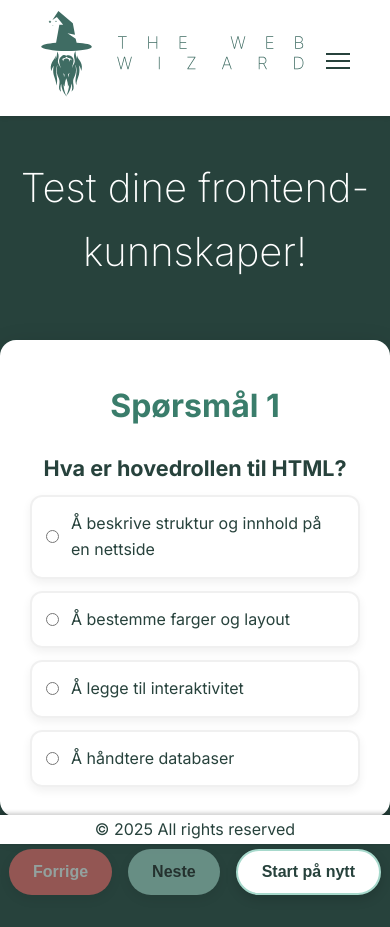
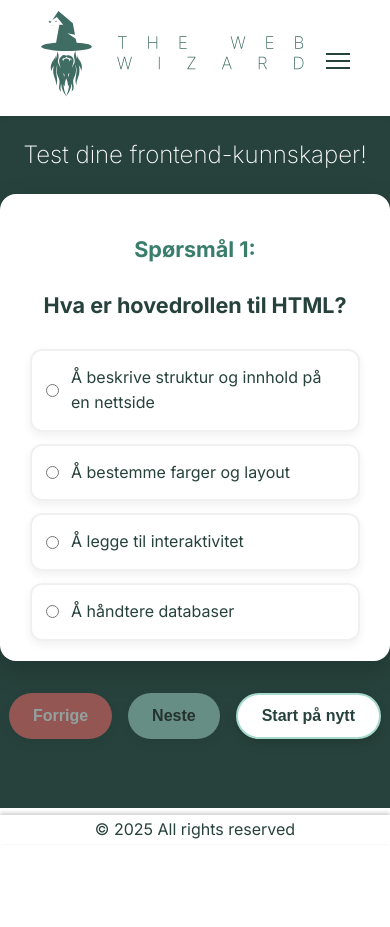
Before and after one commit to alekskosta/arbeidskrav02-aleksander-og-ola, a Next.js app: page /oppgaver in a window 390 px wide. After the commit the page ends 844 px from the top, so only its background shows below. Built offline with nearby package versions, Linux system fonts and the light colour scheme.

Commit message:
flex-direction row på heading i quizcard og forbedret mobiltilpasning

```diff
--- a/app/(with-nav)/oppgaver/page.module.css
+++ b/app/(with-nav)/oppgaver/page.module.css
@@ -11,6 +11,16 @@
 
 @media (max-width: 960px) {
   .mainHeading {
-    font-size: 2.5rem;
+    font-size: 2rem;
+  }
+
+  .container {
+    padding: 20px 0;
   }
 }
+
+@media (max-width: 470px) {
+  .mainHeading {
+    font-size: 1.5rem;
+  }
+}
--- a/components/quiz/QuizCard/QuizCard.module.css
+++ b/components/quiz/QuizCard/QuizCard.module.css
@@ -1,21 +1,28 @@
 .card {
   background: var(--color-bg-light);
   border-radius: 16px;
-  padding: 30px;
+  padding: 20px 30px;
   margin: 0 auto;
   max-width: 760px;
   box-shadow: 0 10px 28px rgba(0, 0, 0, 0.18);
 }
 
+.headingContainer {
+  display: flex;
+  gap: 20px;
+  padding: 0.5rem 0;
+  margin-bottom: 0.5rem;
+}
+
 .questionNumber {
-  font-size: 2rem;
+  font-size: 1.35rem;
   font-weight: 700;
   color: var(--color-text-sec);
+  white-space: nowrap;
 }
 
 .question {
   font-size: 1.35rem;
-  padding: 20px 0;
 }
 
 .options {
@@ -51,13 +58,17 @@
 
 @media (max-width: 960px) {
   .card {
-    padding: 30px;
-    margin: 16px auto;
+    /* margin: 16px auto; */
   }
   .card h2 {
     text-align: center;
     padding: 10px 0;
   }
+  .headingContainer {
+    flex-direction: column;
+    gap: 0.1rem;
+  }
+
   .option {
     padding: 14px;
   }
--- a/components/quiz/QuizCard/QuizCard.tsx
+++ b/components/quiz/QuizCard/QuizCard.tsx
@@ -14,9 +14,10 @@ type Props = {
 
 export default function QuestionCard({ title, questionId, options, onSelect, selectedOptionId, questionNumber }: Props) {
   return (
-     <section className={styles.card}>
-      <h2 className={styles.questionNumber}>Spørsmål {questionNumber}</h2>
+     <section className={styles.card}><div className={styles.headingContainer}>
+      <h2 className={styles.questionNumber}>Spørsmål {questionNumber}:</h2>
       <h2 className={styles.question}>{title}</h2>
+      </div>
       <div className={styles.options}>
         {options.map((opt) => (
           <label key={opt.id} className={styles.option}>
```
